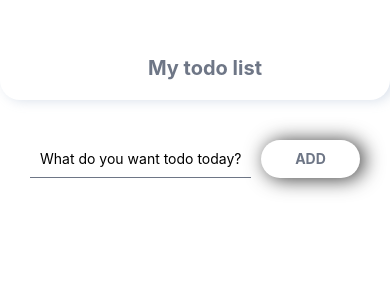
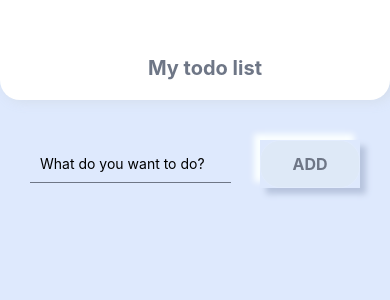
Before and after one commit to art-ka/react-native-app-todo, a React Native app: screen / in a window 390 px wide. Shown: the top 300 px of the page. Built offline with nearby package versions, Linux system fonts and the light colour scheme.

Commit message:
feat: make a design

```diff
--- a/App.js
+++ b/App.js
@@ -78,7 +78,7 @@ export default function App() {
 
 
   return (
-    <View>
+    <View style={styles.page}>
       <Navbar title="My todo list" />
       <View style={styles.container}>
         <AddTodo onSubmit={addTodo}
@@ -107,10 +107,7 @@ const styles = StyleSheet.create({
     paddingHorizontal: 30,
     paddingVertical: 40,
   },
-  // list: {
-  //   height: windowHeight,
-  // }
-  // page: {
-  //   backgroundColor: '#ECF0F3',
-  // }
+  page: {
+    backgroundColor: '#DEE9FD',
+  }
 });
--- a/src/AddTodo.js
+++ b/src/AddTodo.js
@@ -1,7 +1,53 @@
 import React from 'react';
 import { View, StyleSheet, TextInput, TouchableOpacity, Alert, Text } from 'react-native'
+// import { getPathWithRadius, } from './helpers'
+
+// function transformShadowPropsForAndroid(props) {
+//     const shadowProps = { ...props };
+//     if (Platform.OS === 'android') {
+//         shadowProps.shadowRadius = props.shadowRadius * 2;
+//         shadowProps.shadowOffset.x = props.shadowOffset.x * 3;
+//         shadowProps.shadowOffset.y = props.shadowOffset.y * 3;
+//     }
+//     return shadowProps;
+// }
 
 export const AddTodo = ({ onSubmit, value, setValue }) => {
+
+
+    // const shadowOpacity = 1;
+
+    // const shadowOffset = {
+    //     x: 6,
+    //     y: 6
+    // };
+
+    // const shadowRadius = 6;
+
+    // const shadowColor = 'white';
+
+    // const shadowProps = transformShadowPropsForAndroid({
+    //     shadowOpacity,
+    //     shadowOffset,
+    //     shadowRadius,
+    //     shadowColor,
+    // });
+
+
+    const NeuMorph = ({ children, size, style }) => {
+        return (
+            <View style={styles.topShadow}>
+                <View style={styles.bottomShadow}>
+                    <View
+                    style={[styles.inner,
+                    { width: size || 100, height: size || 48, borderRadius: 20 },
+                        style]}>
+                        {children}
+                    </View>
+                </View>
+            </View>
+        )
+    }
 
     const pressHandler = () => {
         if (value.trim()) {
@@ -16,15 +62,17 @@ export const AddTodo = ({ onSubmit, value, setValue }) => {
             <TextInput style={styles.input}
                 onChangeText={setValue}
                 value={value}
-                placeholder='What do you want todo today?'
+                placeholder='What do you want to do?'
                 autoCorrect={false}
                 autoCapitalize='none'
                 onSubmitEditing={() => pressHandler()}
                 keyboardType='default'
             />
-            <TouchableOpacity onPress={pressHandler} style={styles.button}>
-                <Text style={styles.buttonText}>Add</Text>
-            </TouchableOpacity>
+            <NeuMorph width={300} height={48}>
+                <TouchableOpacity onPress={pressHandler} style={styles.button}>
+                    <Text style={styles.buttonText}>Add</Text>
+                </TouchableOpacity>
+            </NeuMorph>
         </View>
     )
 }
@@ -35,39 +83,51 @@ const styles = StyleSheet.create({
         justifyContent: 'space-between',
         alignItems: 'center',
         marginBottom: 30,
-
     },
     input: {
-        width: '70%',
+        width: '61%',
         padding: 10,
         borderStyle: 'solid',
         borderBottomWidth: .8,
         borderBottomColor: '#6E7686',
     },
-    button: {
-        elevation: 8,
-        width: '30%',
-        height: 38,
-        marginLeft: 10,
-        backgroundColor: '#fdc341',
-        borderRadius: 20,
-        paddingVertical: 10,
-        paddingHorizontal: 12,
-        shadowOffset: { width: 4, height: 1 },
-        shadowColor: 'black',
-        shadowOpacity: .7,
-        shadowOpacity: 0.8,
-        shadowRadius: 20,
-        elevation: 50,
-        backgroundColor: '#fff',
-
-    },
     buttonText: {
-        fontSize: 14,
+        fontSize: 16,
         color: "#6E7686",
         fontWeight: "bold",
         alignSelf: "center",
         textTransform: "uppercase",
-
+    },
+    inner: {
+        backgroundColor: '#DEE9F7',
+        alignItems: 'center',
+        justifyContent: 'center',
+        borderColor: '#E2ECFD',
+        borderWidth: 1,
+        elevation: 10,
+    },
+    topShadow: {
+        shadowOffset: {
+            width: -6,
+            height: -6
+        },
+        shadowOpacity: 1,
+        shadowRadius: 6,
+        shadowColor: '#FBFFFF',
+    },
+    bottomShadow: {
+        shadowOffset: {
+            width: 6,
+            height: 6
+        },
+        shadowOpacity: 1,
+        shadowRadius: 6,
+        shadowColor: '#B7C4DD',
+    },
+    button: {
+        width: 100,
+        height: 48,
+        display: 'flex',
+        justifyContent: 'center',
     }
 })
```
